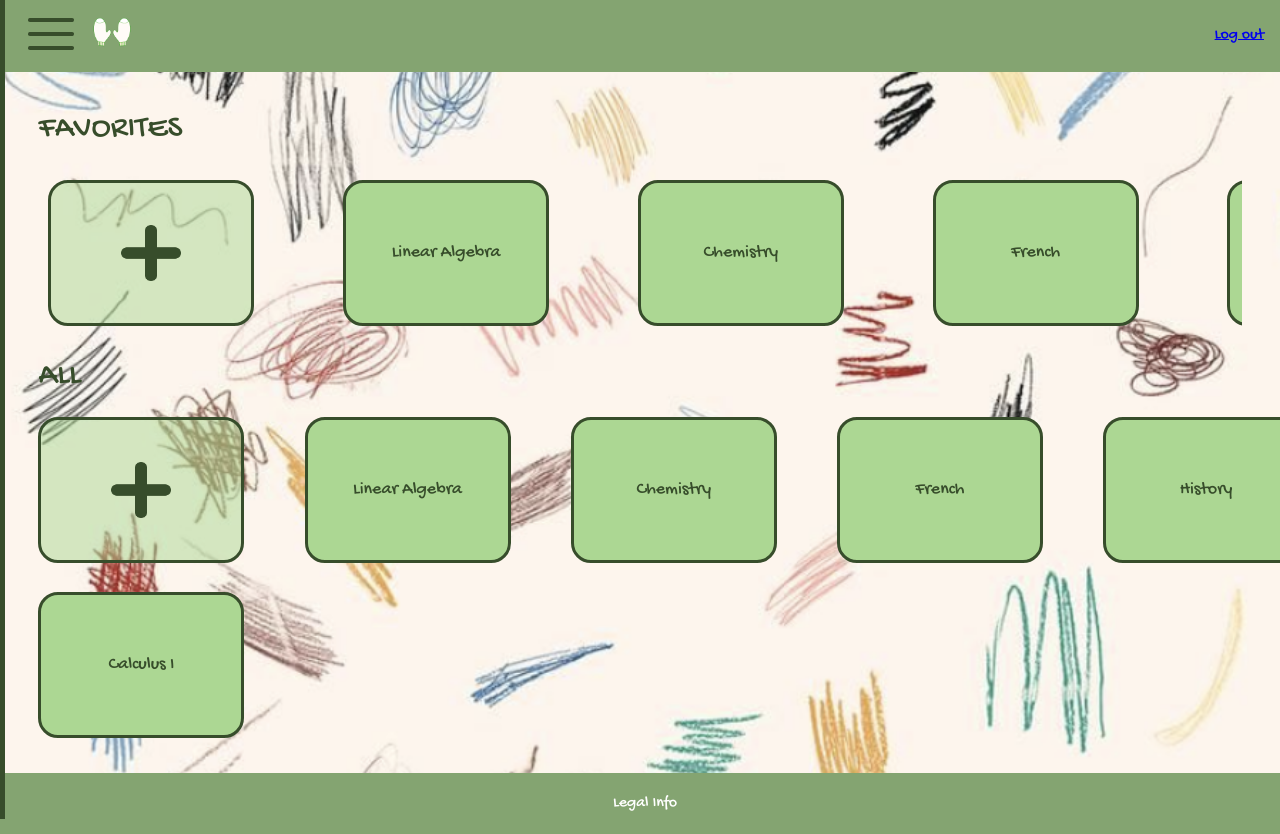
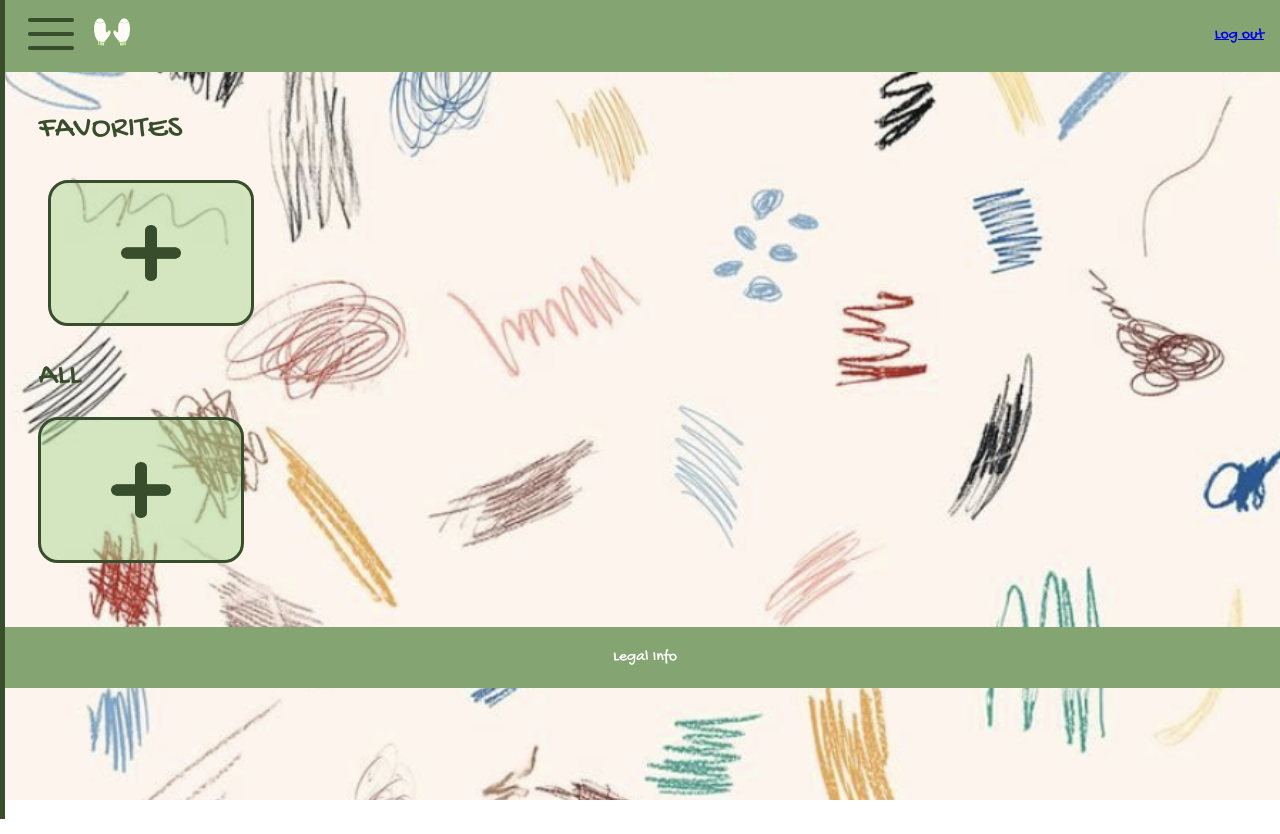
Before and after one commit to rin-bell4772/mttn, a Next.js app in the folder mttn/: page /dashboard in a window 1280 px wide. Shown: the top 834 px of the page. After the commit the page ends 800 px from the top, so only its background shows below. Built offline with nearby package versions, Linux system fonts and the light colour scheme; a web font is replaced by a local one.

Commit message:
Implemented dynamic array for dashboard
This took so long and i'm so tired

```diff
--- /dev/null
+++ b/mttn/src/app/context/StudySetContext.tsx
@@ -0,0 +1,36 @@
+// context/StudySetContext.tsx
+"use client";
+import { createContext, useContext, useState, ReactNode } from 'react';
+
+type StudySetContextType = {
+    setTitles: string[];
+    updateSetTitles: (newTitles: string[]) => void;
+};
+
+const StudySetContext = createContext<StudySetContextType | undefined>(undefined);
+
+export const useStudySet = () => {
+    const context = useContext(StudySetContext);
+    if (!context) {
+        throw new Error("useStudySet must be used within a StudySetProvider");
+    }
+    return context;
+};
+
+type StudySetProviderProps = {
+    children: ReactNode;
+};
+
+export const StudySetProvider = ({ children }: StudySetProviderProps) => {
+    const [setTitles, setSetTitles] = useState<string[]>([]);
+
+    const updateSetTitles = (newTitles: string[]) => {
+        setSetTitles(newTitles);
+    };
+
+    return (
+        <StudySetContext.Provider value={{ setTitles, updateSetTitles }}>
+            {children}
+        </StudySetContext.Provider>
+    );
+};
--- a/mttn/src/app/dashboard/Dashboard.tsx
+++ b/mttn/src/app/dashboard/Dashboard.tsx
@@ -1,35 +1,29 @@
+"use client";
 import styles from './Dashboard.module.css';
 import AddStudySet from '../components/AddStudySet';
 import StudySet from '../components/StudySet';
-
-// Dummy array of recent sets (think of as queue)
-const all = [
-    { title: 'Linear Algebra' },
-    { title: 'Chemistry' },
-    { title: 'French' },
-    { title: 'History' },
-    { title: 'Calculus I' }
-];
-
-const favorites = [];
+import { useStudySet } from '../context/StudySetContext';
 
 export default function Dashboard() {
+    const { setTitles } = useStudySet();
+
     return (
         <div className={styles.dashboard}>
-           <h1>FAVORITES</h1>
+            <h1>FAVORITES</h1>
             <div className={styles.scroll}>
                 <AddStudySet />
-                {all.map((set, index) => (
-                    <StudySet key={index} title={set.title} />
+                {/* Map through favorite sets if you have a way to identify them */}
+                {setTitles.slice(0, 3).map((title, index) => (
+                    <StudySet key={index} title={title} />
                 ))}
             </div>
-           <h1>ALL</h1>
-           <div className={styles.grid}>
+            <h1>ALL</h1>
+            <div className={styles.grid}>
                 <AddStudySet />
-                {all.map((set, index) => (
-                    <StudySet key={index} title={set.title} />
+                {setTitles.map((title, index) => (
+                    <StudySet key={index} title={title} />
                 ))}
-           </div>
+            </div>
         </div>
     );
 }
--- a/mttn/src/app/layout.tsx
+++ b/mttn/src/app/layout.tsx
@@ -1,6 +1,7 @@
 import type { Metadata } from "next";
 import localFont from "next/font/local";
 import "./globals.css";
+import { StudySetProvider } from "./context/StudySetContext";
 
 const geistSans = localFont({
   src: "./fonts/GeistVF.woff",
@@ -26,7 +27,7 @@ export default function RootLayout({
   return (
     <html lang="en">
       <body className={`${geistSans.variable} ${geistMono.variable}`}>
-        {children}
+        <StudySetProvider>{children}</StudySetProvider>
       </body>
     </html>
   );
```
Also changed, not shown: mttn/src/app/_app.tsx (added, +13 -0 lines), mttn/src/app/createNewSet/createNewSet.tsx (+17 -10 lines).
